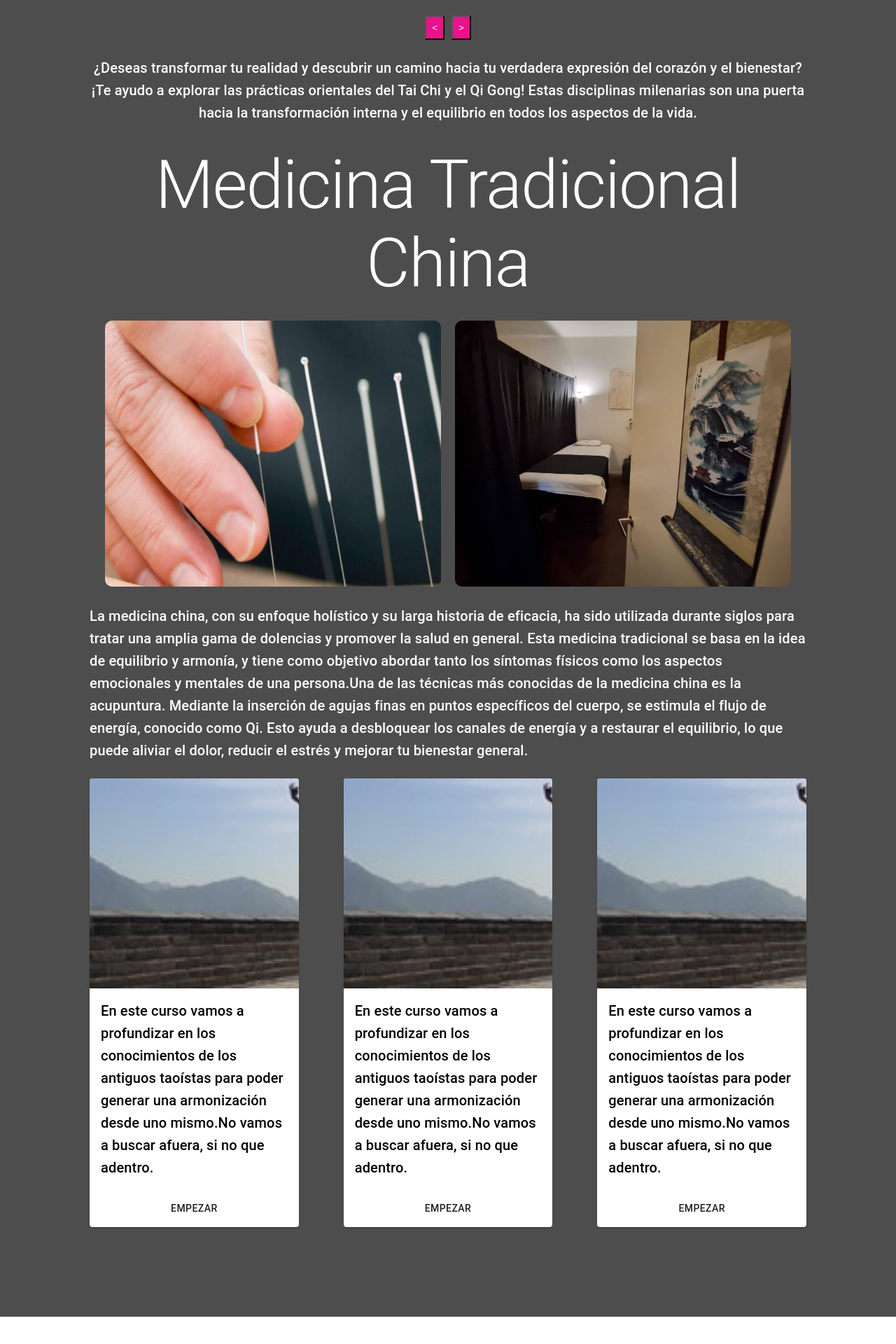
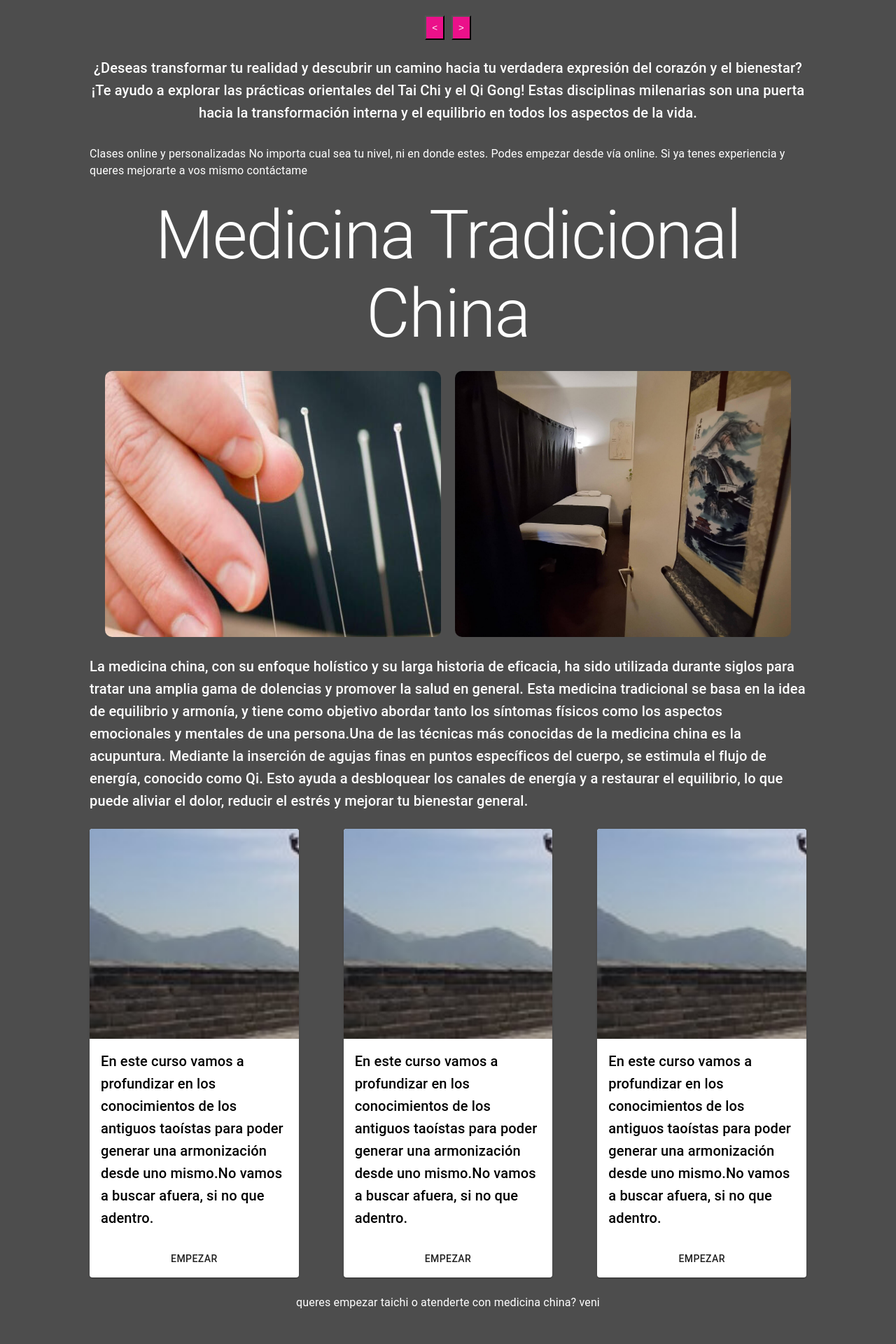
Before and after one commit to Emanuel-P16/brutti, a React (Vite) app: page / in a window 1280 px wide. Shown: the part 528-2448 px from the top of the page at 70% size. Before the commit the page ends 2409 px from the top, so only its background shows below. Built offline with nearby package versions, Linux system fonts and the light colour scheme.

Commit message:
estructura de la pagina completa

```diff
--- a/src/App.tsx
+++ b/src/App.tsx
@@ -6,7 +6,7 @@ import tc3 from './assets/tc3.jpg'
 import curso1 from './assets/curso1.jpg'
 import medicina1 from './assets/medicinaChina1.jpg'
 import medicina2 from './assets/medicinaChina2.jpg'
-import { Cursos,Carrousel,NavBar, Medicina} from './components/index'
+import { Cursos,Carrousel,NavBar, Medicina, Taichi, Contacto} from './components/index'
 const Container = styled('div')(({ theme }) => ({
   background: theme.palette.primary.light,
   color: theme.palette.primary.contrastText,
@@ -53,13 +53,18 @@ export default function App() {
               y el Qi Gong! Estas disciplinas milenarias son una puerta hacia la transformación interna y el equilibrio en todos los aspectos de la vida.
             </Typography>
           </Grid>
+          <Grid item xs={12} id={'Taichi'}>
+              <Taichi />
+          </Grid>
           <Grid item xs={12} id={'Medicina China'}>
               <Medicina images={imagesMedicine}/>
           </Grid>
           <Grid item xs={12} id={'Cursos Online'}>
               <Cursos images={imagesCurses}/>
           </Grid>
-
+          <Grid item xs={12} id={'Contacto'}>
+              <Contacto/>
+          </Grid>
         </Grid>
       </Container>
     </ThemeProvider>
--- /dev/null
+++ b/src/components/Contacto.tsx
@@ -0,0 +1,9 @@
+
+
+export default function Taichi () {
+    return (
+        <>
+            queres empezar taichi o atenderte con medicina china? veni
+        </>
+    )
+}
--- /dev/null
+++ b/src/components/Taichi.tsx
@@ -0,0 +1,11 @@
+
+
+export default function Taichi () {
+    return (
+        <>
+        Clases online y personalizadas
+
+No importa cual sea tu nivel, ni en donde estes. Podes empezar desde vía online. Si ya tenes experiencia y queres mejorarte a vos mismo contáctame
+        </>
+    )
+}
--- a/src/components/index.tsx
+++ b/src/components/index.tsx
@@ -2,3 +2,5 @@ export {default as NavBar} from './NavBar'
 export {default as Carrousel} from './Carrousel'
 export {default as Cursos} from './Cursos'
 export {default as Medicina} from './Medicina'
+export {default as Taichi} from './Taichi'
+export {default as Contacto} from './Contacto'
```
